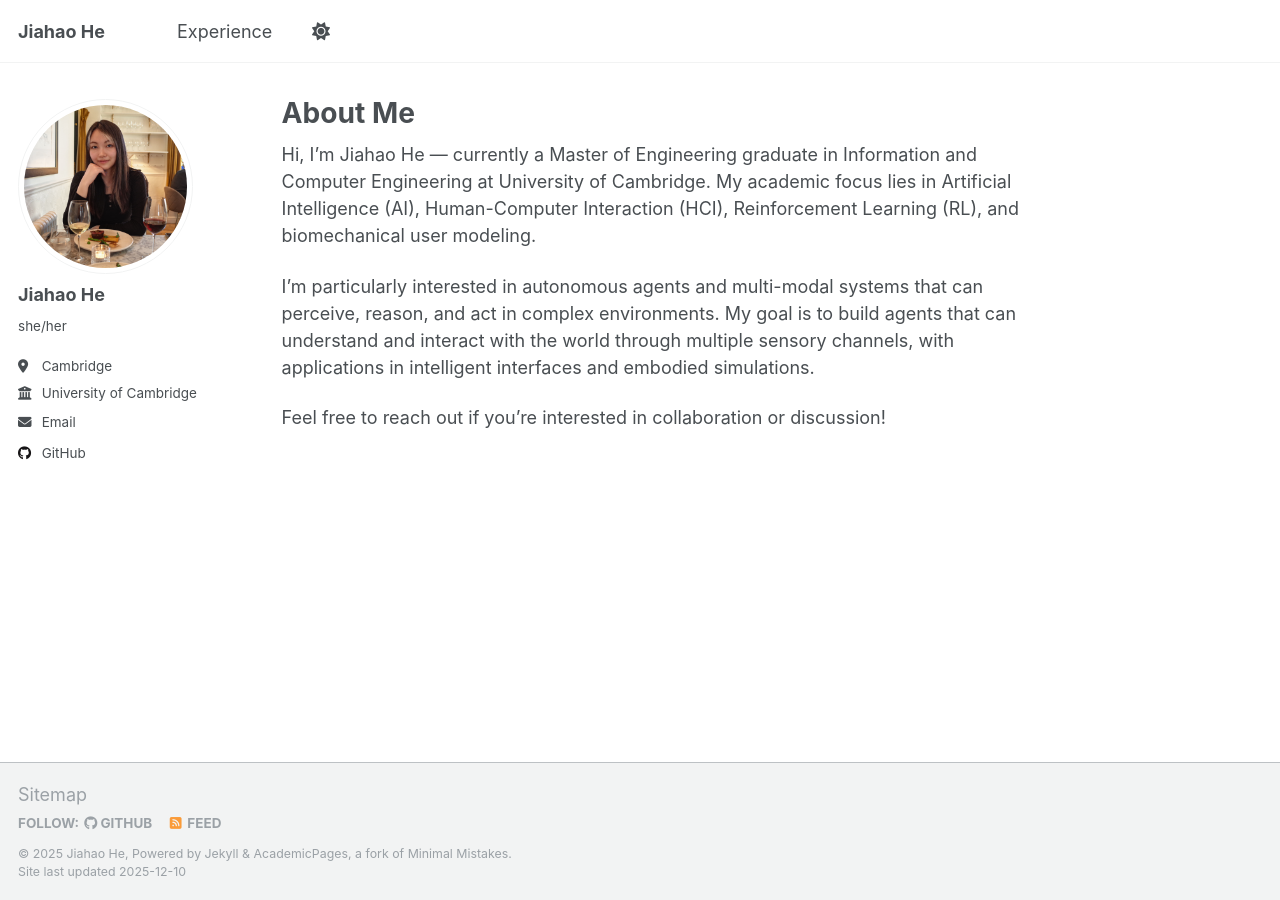
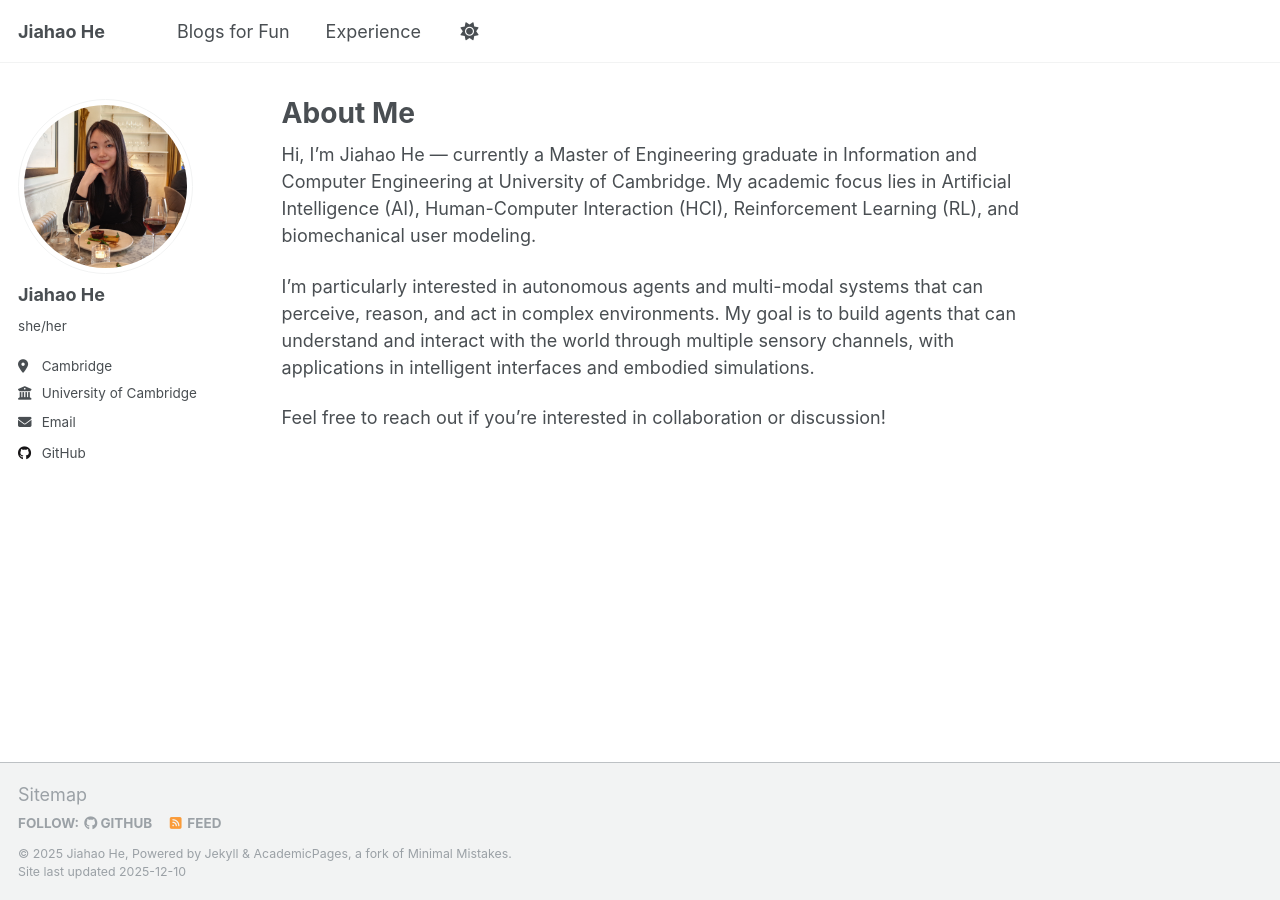
Before and after one commit to Leahh147/Leahh147.github.io, a Jekyll site: the page built from _pages/about.md, in a window 1280 px wide. Built offline with Jekyll 4.4.1, drawn with Linux system fonts in a browser that asks for light colours.

Commit message:
Update blog navigation entry

```diff
--- a/_data/navigation.yml
+++ b/_data/navigation.yml
@@ -20,8 +20,8 @@ main:
   #- title: "Portfolio"
   #  url: /portfolio/
 
-  #- title: "Blog Posts"
-  #  url: /year-archive/
+  - title: "Blogs for Fun"
+    url: /year-archive/
 
   - title: "Experience"
     url: /experience/
```
